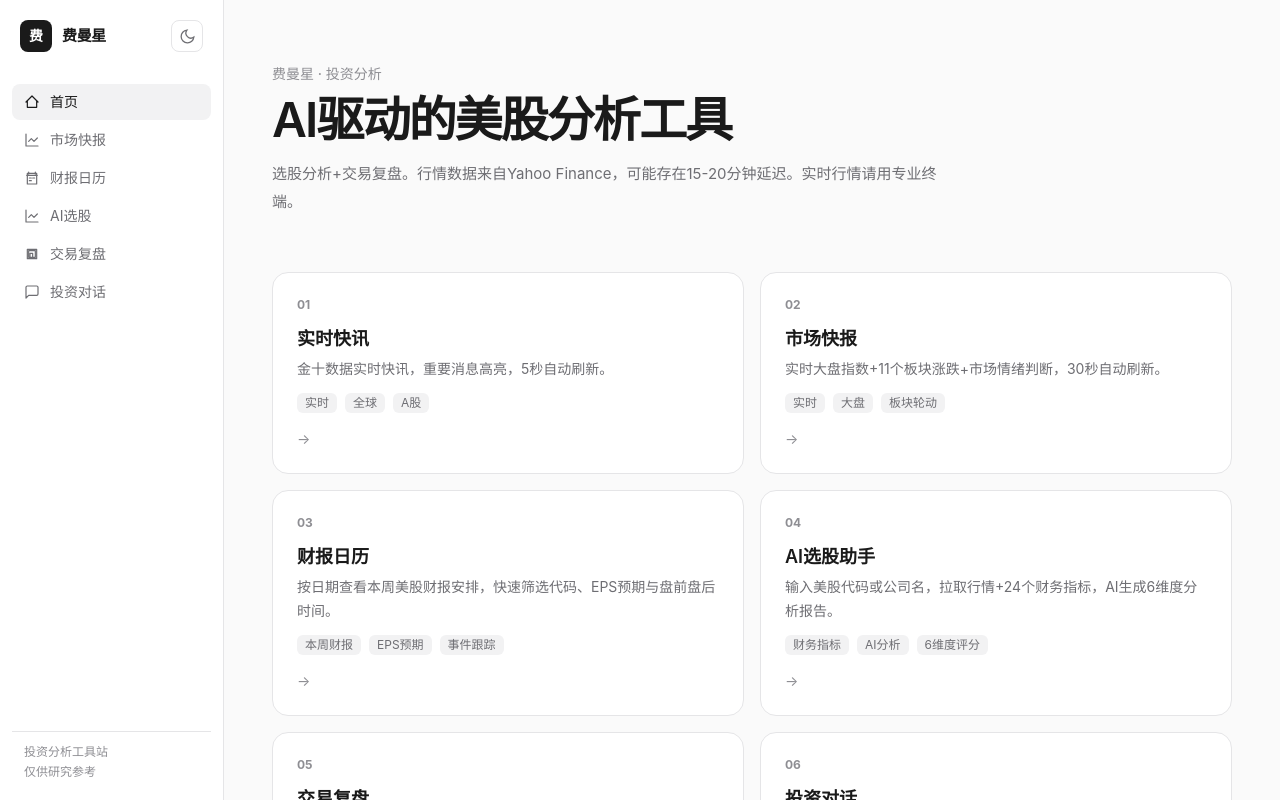
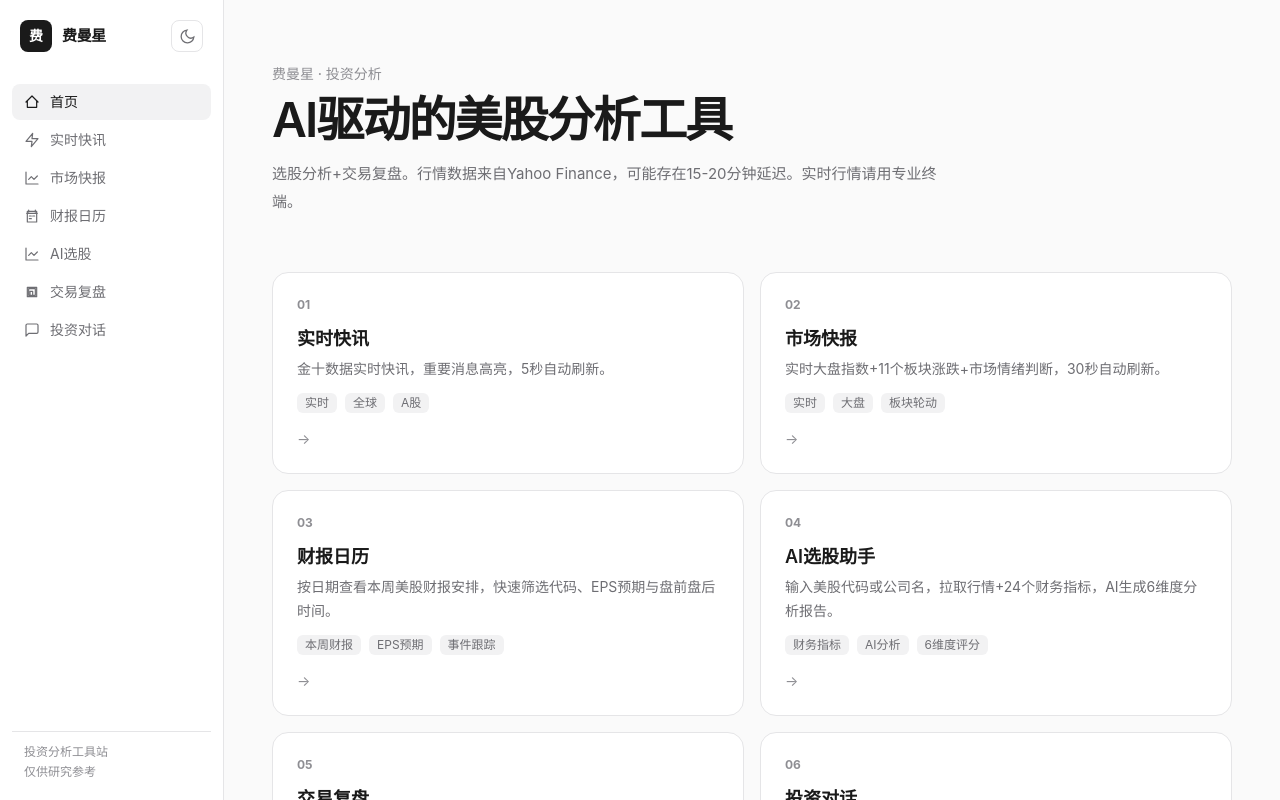
Before and after one commit to loicluo08-ui/feiman-star, a Next.js app: page / in a window 1280 px wide. Shown: the top 800 px of the page. Built offline with nearby package versions, Linux system fonts and the light colour scheme.

Commit message:
feat: 左侧导航栏加快讯入口

```diff
--- a/components/app-shell.tsx
+++ b/components/app-shell.tsx
@@ -7,6 +7,7 @@ import { getTasks, subscribeTasks } from "@/lib/background-task";
 
 const navItems = [
   { href: "/", label: "首页", icon: "M3 12L12 3l9 9M5 10v10h14V10" },
+  { href: "/invest/flash", label: "实时快讯", icon: "M13 2L3 14h9l-1 8 10-12h-9l1-8z" },
   { href: "/invest/market", label: "市场快报", icon: "M3 3v18h18M7 14l4-4 4 4 5-5" },
   { href: "/invest/calendar", label: "财报日历", icon: "M7 3v3M17 3v3M4 8h16M5 5h14v16H5zM8 12h3M13 12h3M8 16h3" },
   { href: "/invest/pick", label: "AI选股", icon: "M3 3v18h18M7 14l4-4 4 4 5-5" },
```
